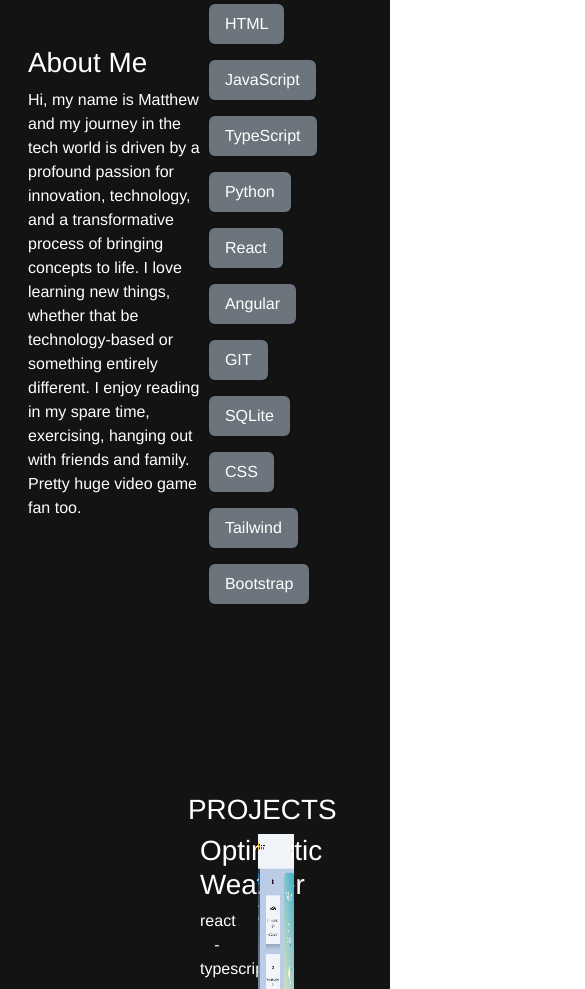
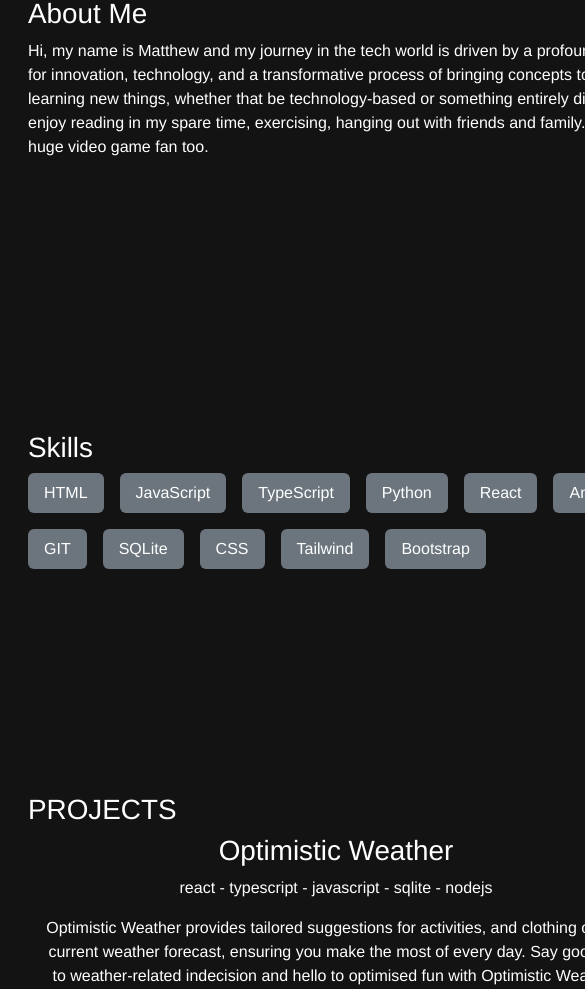
Before and after one commit to matthew-nanthameechai/myPortfolio, an Angular app: page / in a window 390 px wide. Shown: the part 975-1964 px from the top of the page, 585 px wide, since content can reach past the window. Built offline with nearby package versions, Linux system fonts and the light colour scheme.

Commit message:
Media query (#6)
* media query

* media query

* media query

* Update home.component.html

* media query

```diff
--- a/src/app/about/about.component.css
+++ b/src/app/about/about.component.css
@@ -9,3 +9,19 @@
 .about-main-container {
   width: 39rem;
 }
+
+@media only screen and (max-width: 768px) {
+  div{
+    flex-wrap: wrap;
+  }
+  .about-main-container {
+    width: 100%;
+  }
+  .about-skills-container {
+    width: 100%;
+  }
+  .about-container{
+    justify-content: center;
+    width: 100%;
+  }
+}
--- a/src/app/home/home.component.css
+++ b/src/app/home/home.component.css
@@ -31,3 +31,9 @@ h2 {
 h3 {
   font-size: 18px;
 }
+
+@media only screen and (max-width: 768px) {
+  .head {
+    width: 0%;
+  }
+}
--- a/src/app/home/home.component.html
+++ b/src/app/home/home.component.html
@@ -29,6 +29,6 @@
     </div>
   </div>
   <div>
-    <img src="../../assets/images/headshot.png" alt="headshot" />
+    <img class="head" src="../../assets/images/headshot.png" alt="headshot" />
   </div>
 </div>
--- a/src/app/projects/projects.component.css
+++ b/src/app/projects/projects.component.css
@@ -40,3 +40,17 @@ a:hover::before {
   transform-origin: left;
   transform: scaleX(1);
 }
+
+@media only screen and (max-width: 768px) {
+  div{
+    width: 100%;
+  }
+  img{
+    width: 100%;
+    height: auto;
+  }
+ .project-container{
+  margin: 0;
+  padding: 0;
+ }
+}
--- a/src/styles.css
+++ b/src/styles.css
@@ -9,3 +9,9 @@ a {
   font-size: 100%;
   color: white;
 }
+
+@media only screen and (max-width: 768px) {
+  body{
+    display: flex;
+  }
+}
```
